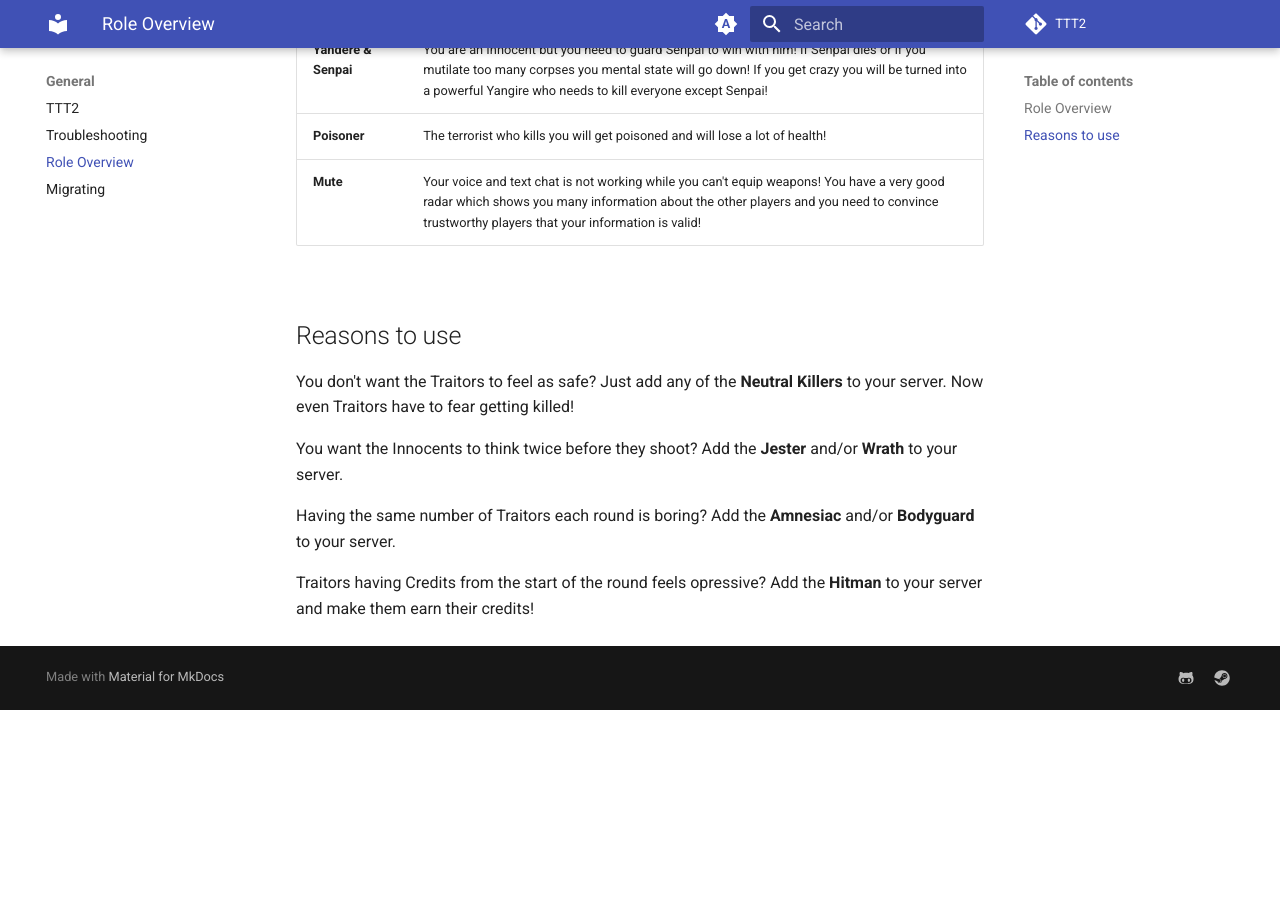
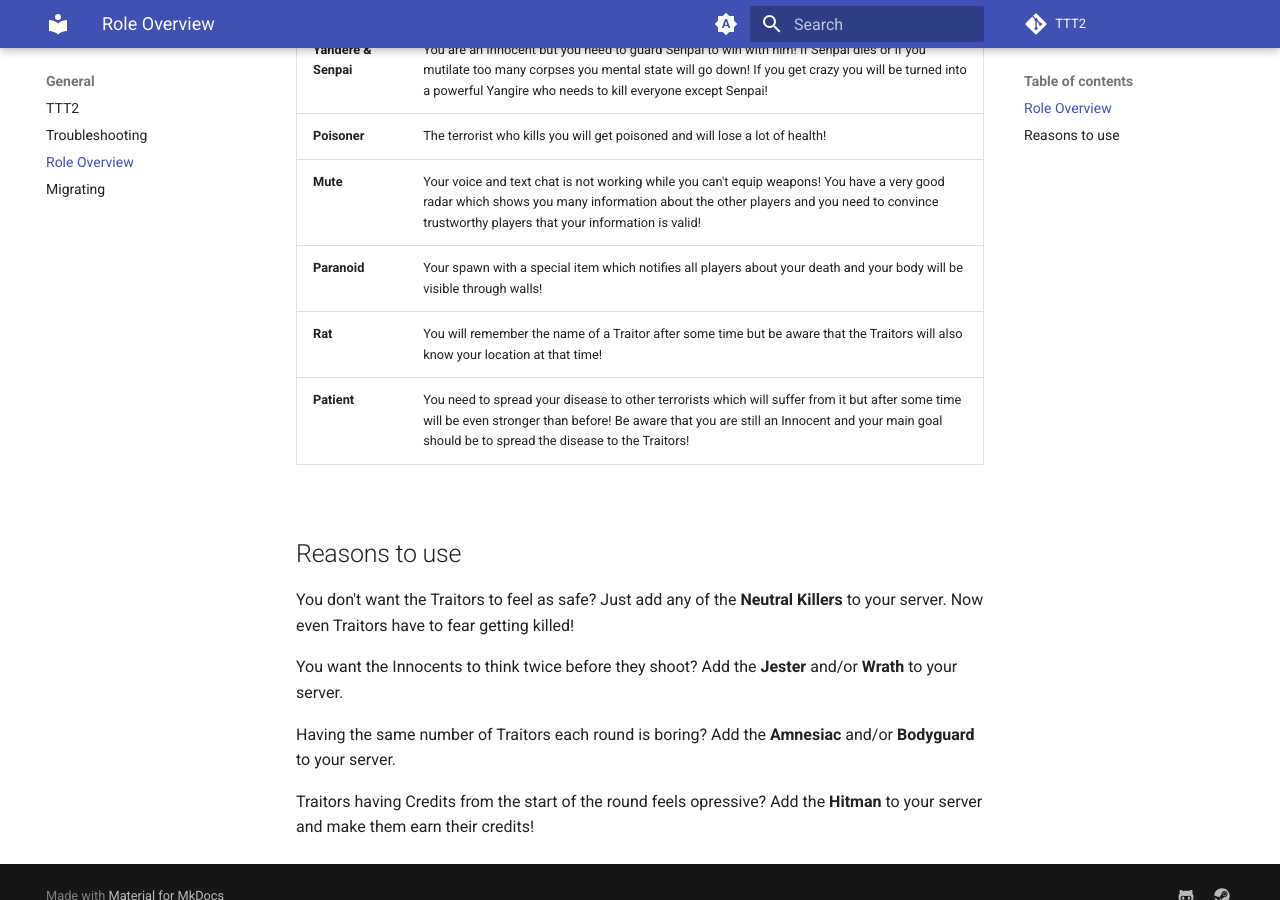
Before and after one commit to TTT-2/docs, an MkDocs documentation site: the page built from docs/general/roles.md, in a window 1280 px wide and 900 px high, scrolled down 1807 px. Built offline with MkDocs 1.6.1 and Material for MkDocs 9.7.7, drawn with Linux system fonts in a browser that asks for light colours; comment, search, counter and statistics services are not loaded; before the commit the page ends 2517 px from its top, so only the background shows below that.

Commit message:
added new roles (#33)

```diff
--- a/docs/general/roles.md
+++ b/docs/general/roles.md
@@ -38,6 +38,9 @@
     |**Yandere & Senpai**|You are an Innocent but you need to guard Senpai to win with him! If Senpai dies or if you mutilate too many corpses you mental state will go down! If you get crazy you will be turned into a powerful Yangire who needs to kill everyone except Senpai!|
     |**Poisoner**|The terrorist who kills you will get poisoned and will lose a lot of health!|
     |**Mute**|Your voice and text chat is not working while you can't equip weapons! You have a very good radar which shows you many information about the other players and you need to convince trustworthy players that your information is valid!|
+    |**Paranoid**|Your spawn with a special item which notifies all players about your death and your body will be visible through walls!|
+    |**Rat**|You will remember the name of a Traitor after some time but be aware that the Traitors will also know your location at that time!|
+    |**Patient**|You need to spread your disease to other terrorists which will suffer from it but after some time will be even stronger than before! Be aware that you are still an Innocent and your main goal should be to spread the disease to the Traitors!|
 
 === "Detective Roles"
 
@@ -60,6 +63,8 @@
     |**Link**|You have not only the shop but also armor, more health and a unique playermodel!|
     |**Hunch**|You see the death of other players but if too many die you will take damage!|
     |**Chef**|You can not only cook but also heal everyone every 10 minutes!|
+    |**Decipherer**|You have a portable tester which can identify the role of a terrorist but be cautious because you can only use it a limited amount of times!|
+    |**Announcer**|You will announce all purchases which are being made in the shops as long as you are alive!|
 
 === "Traitor Roles"
 
@@ -94,6 +99,12 @@
     |**Gambler**|You have no credits and you must use the random items which are given to you at round start!|
     |**Brainwasher**|You have a deagle which converts Innocents to slaves of the Traitors but only for the time you are alive! Eliminate all other terrorists with the help of the Traitors!|
     |**Hanfei**|You have no shop but instead an AK, C4, more health and armor! Your death causes an explosion which is deadly for the enemies around your corpse!|
+    |**Morphling**|You have a special disguiser which allows you to transform into any terrorist, like a perfect clone!|
+    |**Wicked**|You can see the special roles of any terrorist!|
+    |**Janitor**|You have a special gadget which allows you to clean up and destroy bodies but be aware of the cooldown! You can also use it anytime to remove the DNA from a body!|
+    |**Fuse**|You must kill other terrorists quickly otherwise you will explode and cause damage around you!|
+    |**Psycho**|You can't use the shop but you have a special gadget which transforms you into a Psycho! You identity will be disguised, you receive a radar and you will get multiple buffs like more armor, speed and damage!|
+    |**Ambusher**|You project an aura while standing still in which you can see all terrorists! You also deal more damage while standing still!|
 
 === "Neutral Killers"
 
@@ -125,6 +136,7 @@
     |**Heretic**|You have the ability to sacrifice your soul to a demon to receive special powers! All players will be notified about your sacrifice and about the demon you have chosen! You have access to a shop but no credit points at start!|
     |**Speedrunner**|You have to kill everyone quickly before the timer runs out! While the clock is ticking you will receive immunity to death and immense speed but if the timer hits zero you will die permanently!|
     |**Anonymous**|You are like the Serialkiller but you can have friends! Your friends are not known to you and you are weaker than the Serialkiller! Try to kill everyone with caution!|
+    |**Vulture**|You can see through walls and your knife lets you consume bodies to get more health! If you have consumed enough bodies you win but be cautious because you leave evidence behind!|
 
 === "Neutral Roles"
 
@@ -159,6 +171,8 @@
     |**Necrohealiac**|If a player dies you will heal up!|
     |**Collusionist**|You are a Jester role who begs for items! If you receive an item you will also receive the role of the player who gave you the item while he dies!|
     |**Dunce**|You will appear as a Dunce if you have killed a Jester in the previous round! Everyone sees you and you can't damage anyone! You can only win if everyone dies!|
+    |**Alien**|You need to probe enough terrorists to win! You can also use your special gadget to heal other terrorists!|
+    |**Baker & Famine**|The Baker produces bread which can heal other terrorists! The bread also save the terrorists from future famines! If enough pieces of bread are eaten or if the Baker decides to he will turn into Famine who has a lot of health and gets bonus health for every eaten bread! Terrorists who didn't eat any bread will lose health over time!|
 
 ## Reasons to use
 
```
